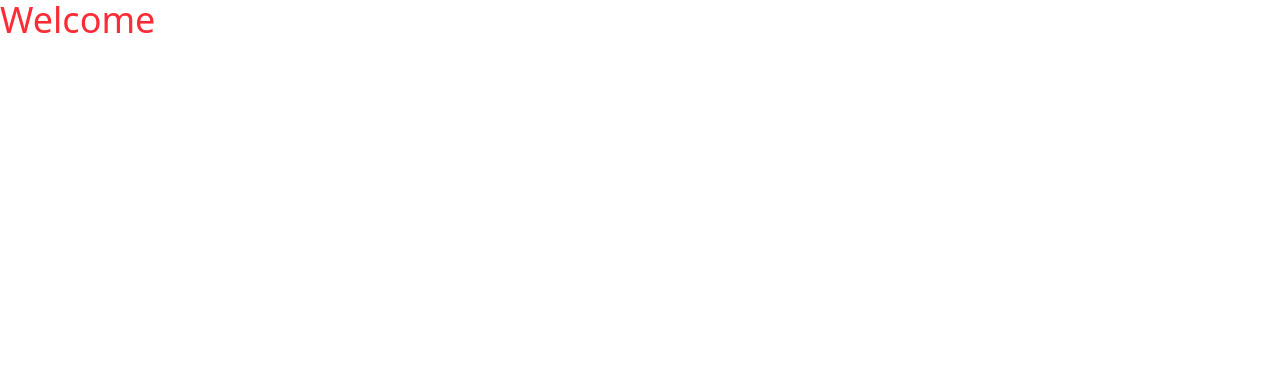
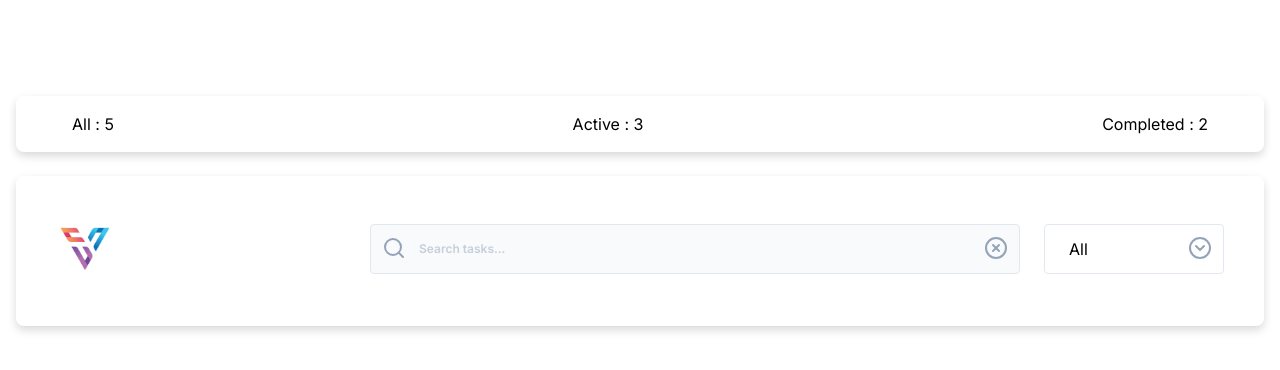
Before and after one commit to nazm0l/todo, a React (Vite) app: page / in a window 1280 px wide. Shown: the top 370 px of the page. Built offline with nearby package versions, Linux system fonts and the light colour scheme.

Commit message:
Header part design completed

```diff
--- a/package.json
+++ b/package.json
@@ -11,6 +11,7 @@
   },
   "dependencies": {
     "@tailwindcss/vite": "^4.1.12",
+    "lucide-react": "^0.542.0",
     "react": "^19.1.1",
     "react-dom": "^19.1.1",
     "tailwindcss": "^4.1.12"
--- a/src/App.jsx
+++ b/src/App.jsx
@@ -1,9 +1,14 @@
 import "./App.css";
+import Header from "./components/Header";
+import HeaderStats from "./components/HeaderStats";
 
 function App() {
   return (
     <>
-      <div className="text-4xl text-red-500 container mx-auto">Welcome</div>
+      <section className="container mx-auto p-4">
+        <HeaderStats />
+        <Header />
+      </section>
     </>
   );
 }
--- /dev/null
+++ b/src/components/Header.jsx
@@ -0,0 +1,85 @@
+import logo from "../assets/logo.svg";
+
+function Header() {
+  return (
+    <>
+      <div className="mt-6 bg-white drop-shadow-lg rounded-lg lg:h-[150px] px-2 lg:px-10 py-6 lg:py-12">
+        <div className="flex justify-between gap-3">
+          <div>
+            <img src={logo} alt="logo" width={58} height={50} />
+          </div>
+          <div className="flex gap-6">
+            <div className="w-full lg:w-[650px] relative">
+              <svg
+                xmlns="http://www.w3.org/2000/svg"
+                width="24"
+                height="24"
+                viewBox="0 0 24 24"
+                fill="none"
+                stroke="#94A3B8"
+                stroke-width="2"
+                stroke-linecap="round"
+                stroke-linejoin="round"
+                className="absolute top-3 left-3"
+              >
+                <path d="m21 21-4.34-4.34" />
+                <circle cx="11" cy="11" r="8" />
+              </svg>
+              <input
+                type="text"
+                name="search"
+                id="search"
+                placeholder="Search tasks..."
+                className="w-full bg-[#F8FAFC] border border-[#E2E8F0] rounded py-4 px-12 text-[#94A3B8] font-semibold text-xs focus:text-black"
+              />
+              <svg
+                xmlns="http://www.w3.org/2000/svg"
+                width="24"
+                height="24"
+                viewBox="0 0 24 24"
+                fill="none"
+                stroke="#94A3B8"
+                stroke-width="2"
+                stroke-linecap="round"
+                stroke-linejoin="round"
+                className="absolute top-3 right-3 cursor-pointer"
+              >
+                <circle cx="12" cy="12" r="10" />
+                <path d="m15 9-6 6" />
+                <path d="m9 9 6 6" />
+              </svg>
+            </div>
+            <div className="w-full lg:w-[180px] relative">
+              <select
+                name="todoSelect"
+                id=""
+                className="w-full appearance-none border py-3 px-6 rounded border-[#E2E8F0] "
+              >
+                <option value="all">All</option>
+                <option value="active">Active</option>
+                <option value="completed">Completed</option>
+              </select>
+              <svg
+                xmlns="http://www.w3.org/2000/svg"
+                width="24"
+                height="24"
+                viewBox="0 0 24 24"
+                fill="none"
+                stroke="#94A3B8"
+                stroke-width="2"
+                stroke-linecap="round"
+                stroke-linejoin="round"
+                className="absolute top-3 right-3"
+              >
+                <circle cx="12" cy="12" r="10" />
+                <path d="m16 10-4 4-4-4" />
+              </svg>
+            </div>
+          </div>
+        </div>
+      </div>
+    </>
+  );
+}
+
+export default Header;
--- /dev/null
+++ b/src/components/HeaderStats.jsx
@@ -0,0 +1,15 @@
+function HeaderStats() {
+  return (
+    <>
+      <div className="mt-5 lg:mt-20 bg-white drop-shadow-lg rounded-lg h-[56px] px-4 lg:px-14 py-4">
+        <div className="flex justify-between items-center">
+          <p>All : 5</p>
+          <p>Active : 3</p>
+          <p>Completed : 2</p>
+        </div>
+      </div>
+    </>
+  );
+}
+
+export default HeaderStats;
--- a/src/index.css
+++ b/src/index.css
@@ -1,5 +1,7 @@
+@import url('https://fonts.googleapis.com/css2?family=Inter:ital,opsz,wght@0,14..32,100..900;1,14..32,100..900&display=swap');
 @import "tailwindcss";
 
 body {
   max-width: 100%;
+  font-family: "Inter", sans-serif;
 }
```
Also changed, not shown: src/assets/logo.svg (added), 1 other file (tests, documents, lock files or other folders).
